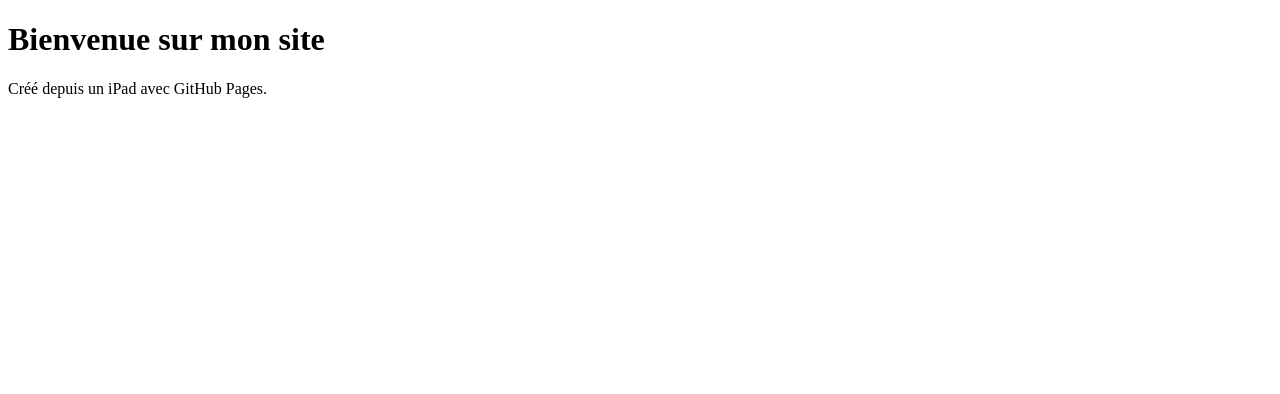
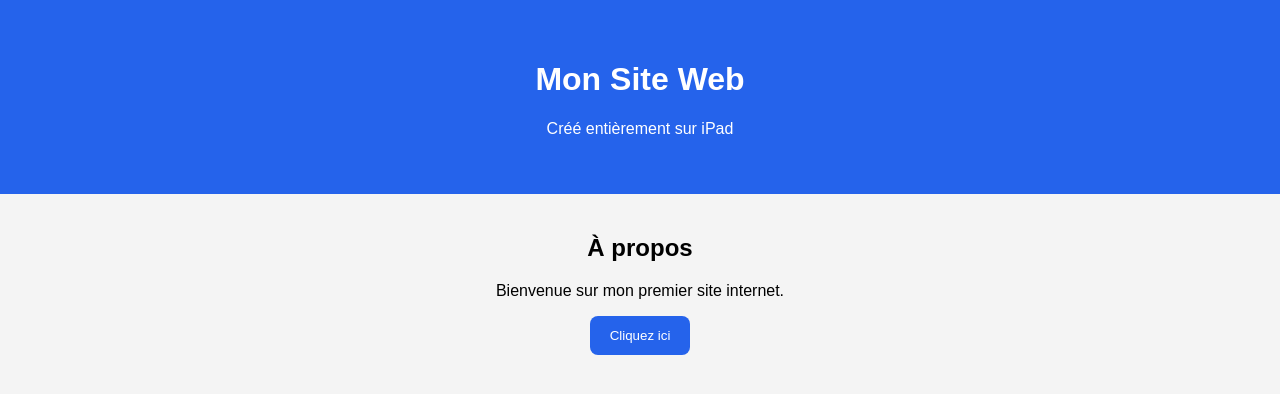
Before and after one commit to JC-D-G-H/Jcsteph-bali-2026, a plain HTML site: page index.html in a window 1280 px wide. Drawn offline with Linux system fonts and the light colour scheme.

Commit message:
Update index.html

```diff
--- a/index.html
+++ b/index.html
@@ -1,11 +1,53 @@
 <!DOCTYPE html>
-<html>
+<html lang="fr">
 <head>
-    <title>Voyage à Bali 2026</title>
-    <meta charset="UTF-8">
+<meta charset="UTF-8">
+<meta name="viewport" content="width=device-width, initial-scale=1">
+<title>Mon site</title>
+
+<style>
+body{
+    font-family: Arial, sans-serif;
+    text-align:center;
+    background:#f4f4f4;
+    margin:0;
+}
+
+header{
+    background:#2563eb;
+    color:white;
+    padding:40px;
+}
+
+section{
+    padding:20px;
+}
+
+button{
+    background:#2563eb;
+    color:white;
+    border:none;
+    padding:12px 20px;
+    border-radius:8px;
+}
+</style>
 </head>
+
 <body>
-    <h1>Bienvenue sur mon site</h1>
-    <p>Créé depuis un iPad avec GitHub Pages.</p>
+
+<header>
+    <h1>Mon Site Web</h1>
+    <p>Créé entièrement sur iPad</p>
+</header>
+
+<section>
+    <h2>À propos</h2>
+    <p>Bienvenue sur mon premier site internet.</p>
+
+    <button onclick="alert('Bonjour !')">
+        Cliquez ici
+    </button>
+</section>
+
 </body>
 </html>
```
